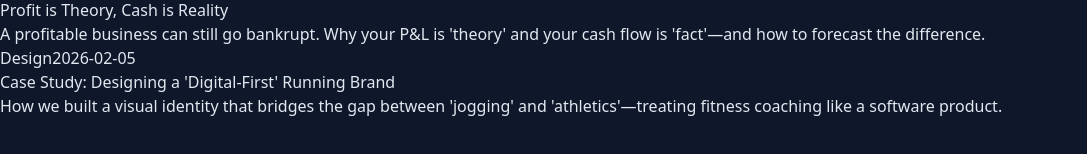
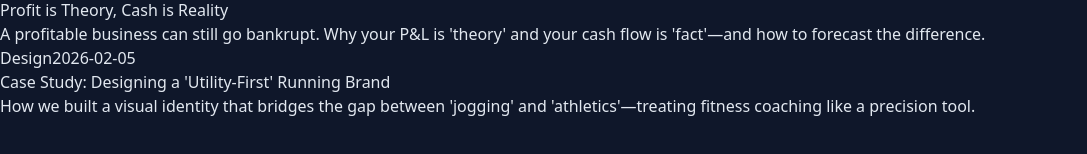
Before and after one commit to sheridan-runs/sheridan-personal, a React (Vite) app: page /articles in a window 1280 px wide. Shown: the part 262-416 px from the top of the page, without its empty margins (0-1087 px from the left). Built offline with nearby package versions, Linux system fonts and the light colour scheme.

Commit message:
Update articles.ts

```diff
--- a/src/data/articles.ts
+++ b/src/data/articles.ts
@@ -320,12 +320,12 @@ export const articles: Article[] = [
     `
   },
 
-  // --- DRAFT: BRAND CASE STUDY (Now inside the array) ---
+  // --- DRAFT: BRAND CASE STUDY ---
   {
     slug: "case-study-run-with-run-club-brand",
-    title: "Case Study: Designing a 'Digital-First' Running Brand",
+    title: "Case Study: Designing a 'Utility-First' Running Brand",
     seoTitle: "Building the Run With Run Club Brand Identity | Sheridan Jamieson",
-    description: "How we built a visual identity that bridges the gap between 'jogging' and 'athletics'—treating fitness coaching like a software product.",
+    description: "How we built a visual identity that bridges the gap between 'jogging' and 'athletics'—treating fitness coaching like a precision tool.",
     publishDate: "2026-02-05",
     category: "Design",
     content: `
@@ -348,7 +348,7 @@ export const articles: Article[] = [
       </p>
 
       <div class="my-8 rounded-xl overflow-hidden border border-slate-700 shadow-2xl">
-        <img src="/Hero.webp" alt="Run With Run Club Website Header" class="w-full h-auto" />
+        <img src="/Hero.png" alt="Run With Run Club Website Header" class="w-full h-auto" />
         <div class="bg-slate-900/80 p-4 text-sm text-slate-400 italic">
           The aesthetic is "Digital Utility." Clean lines, high contrast, zero fluff.
         </div>
@@ -401,7 +401,7 @@ export const articles: Article[] = [
 
       <h2 class="text-2xl font-bold text-white mb-6">Conclusion</h2>
       <p class="text-lg text-slate-300 mb-10">
-        By treating the coaching service as a brand rather than a hobby, we attracted exactly the right kind of client: people who want results without the rah-rah nonsense. The design system acts as a filter: if you want fluff, go elsewhere. If you want a plan that works, you're in the club.
+        By treating the coaching service as a utility rather than a lifestyle brand, we attracted exactly the right kind of client: people who are busy, ambitious, and looking for clarity. The design system isn't about being elite; it's about being effective. It signals that we take your training as seriously as you take the rest of your life.
       </p>
 
       <div class="bg-[#0F172A] border border-slate-700 rounded-2xl p-8 relative overflow-hidden group">
@@ -410,7 +410,7 @@ export const articles: Article[] = [
           <h4 class="text-2xl font-bold text-white mb-3">See the system in action.</h4>
           <p class="text-slate-400 mb-6 max-w-lg">Check out the live site to see how the visual language works in practice.</p>
           <a href="https://runwith.club" target="_blank" class="inline-flex items-center justify-center px-6 py-3 font-bold text-[#0F172A] transition-all duration-200 bg-[#D4FF00] rounded-lg hover:bg-white hover:scale-105">
-             Visit runwith.club ↗
+             Visit RunWith.Club ↗
           </a>
         </div>
       </div>
```
